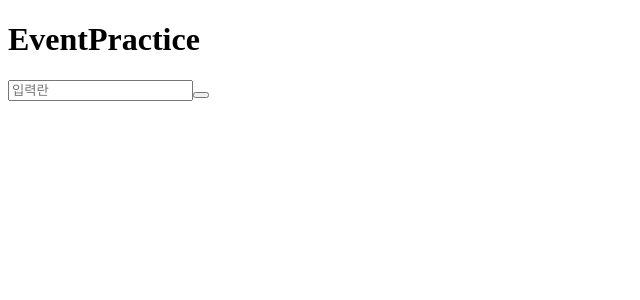
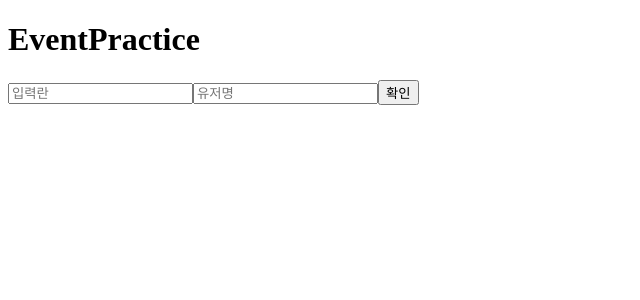
Before and after one commit to kin911014/-, a React (Create React App) app: page / in a window 1280 px wide. Shown: the top 300 px of the page, without its empty margins (0-640 px from the left). Built offline with nearby package versions, Linux system fonts and the light colour scheme.

Commit message:
event handling

```diff
--- a/src/EventPractice.js
+++ b/src/EventPractice.js
@@ -3,9 +3,32 @@ export default class EventPractice extends React.Component {
   constructor() {
     super(...arguments);
     this.state = {
+      username: "",
       message: "",
     };
   }
+
+  handleChange = (e) => {
+    console.log(e.target);
+    this.setState({
+      [e.target.name]: e.target.value,
+    });
+  };
+
+  handleClick = (e) => {
+    alert(this.state.username + ":" + this.state.message);
+    this.setState({
+      message: "",
+      username: "",
+    });
+  };
+
+  handleKeyPress = (e) => {
+    if (e.key === "Enter") {
+      this.handleClick();
+    }
+  };
+
   render() {
     return (
       <div>
@@ -15,20 +38,18 @@ export default class EventPractice extends React.Component {
           name="message"
           placeholder="입력란"
           value={this.state.message}
-          onChange={(e) => {
-            this.setState({
-              message: e.target.value,
-            });
-          }}
+          onChange={this.handleChange}
+          onKeyPress={this.handleKeyPress}
         ></input>
-        <button
-          onClick={() => {
-            alert(this.state.message);
-            this.setState({
-              message: "",
-            });
-          }}
-        ></button>
+        <input
+          type="text"
+          name="username"
+          placeholder="유저명"
+          value={this.state.username}
+          onChange={this.handleChange}
+          onKeyPress={this.handleKeyPress}
+        ></input>
+        <button onClick={this.handleClick}>확인</button>
       </div>
     );
   }
```
Also changed, not shown: 1 other file (tests, documents, lock files or other folders).
